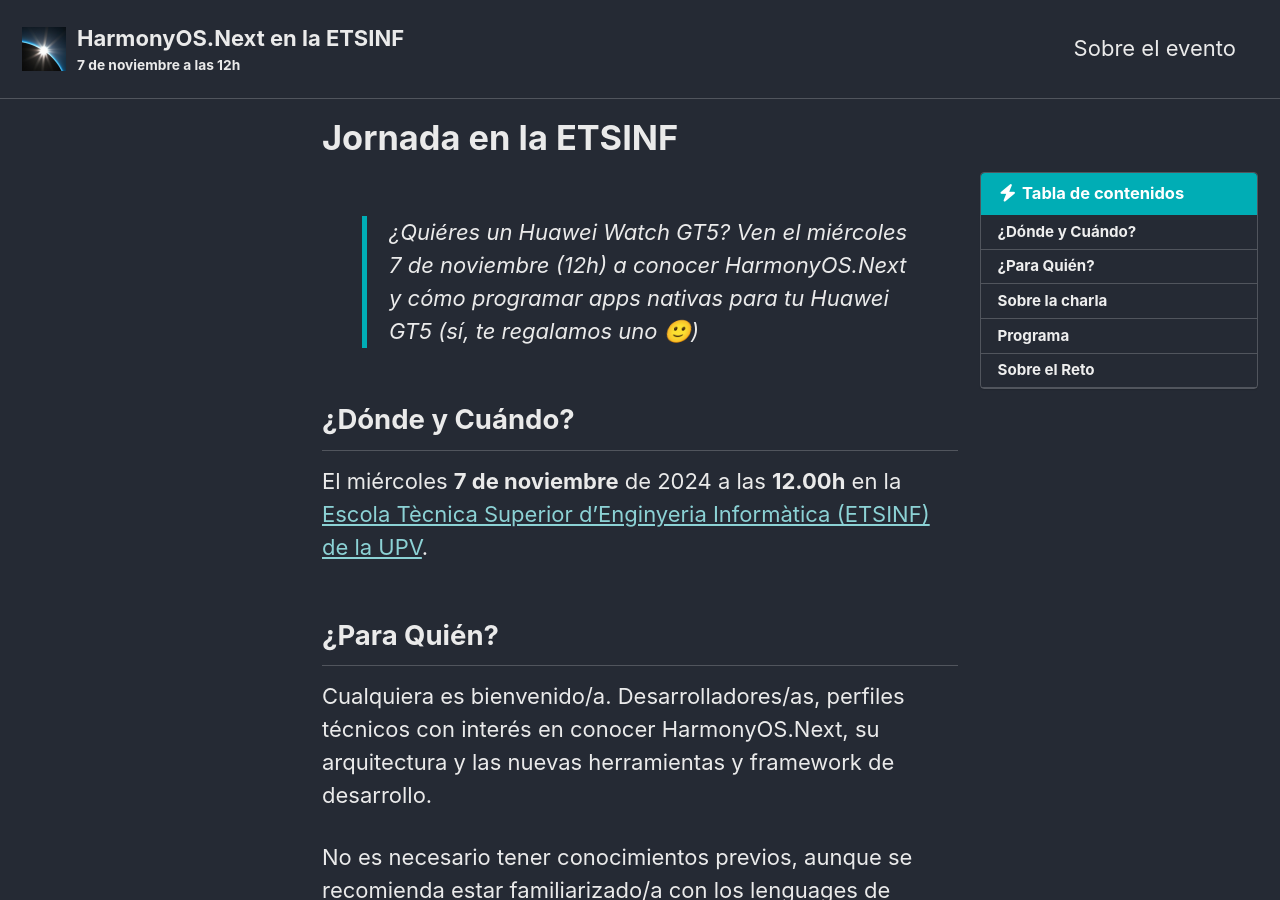
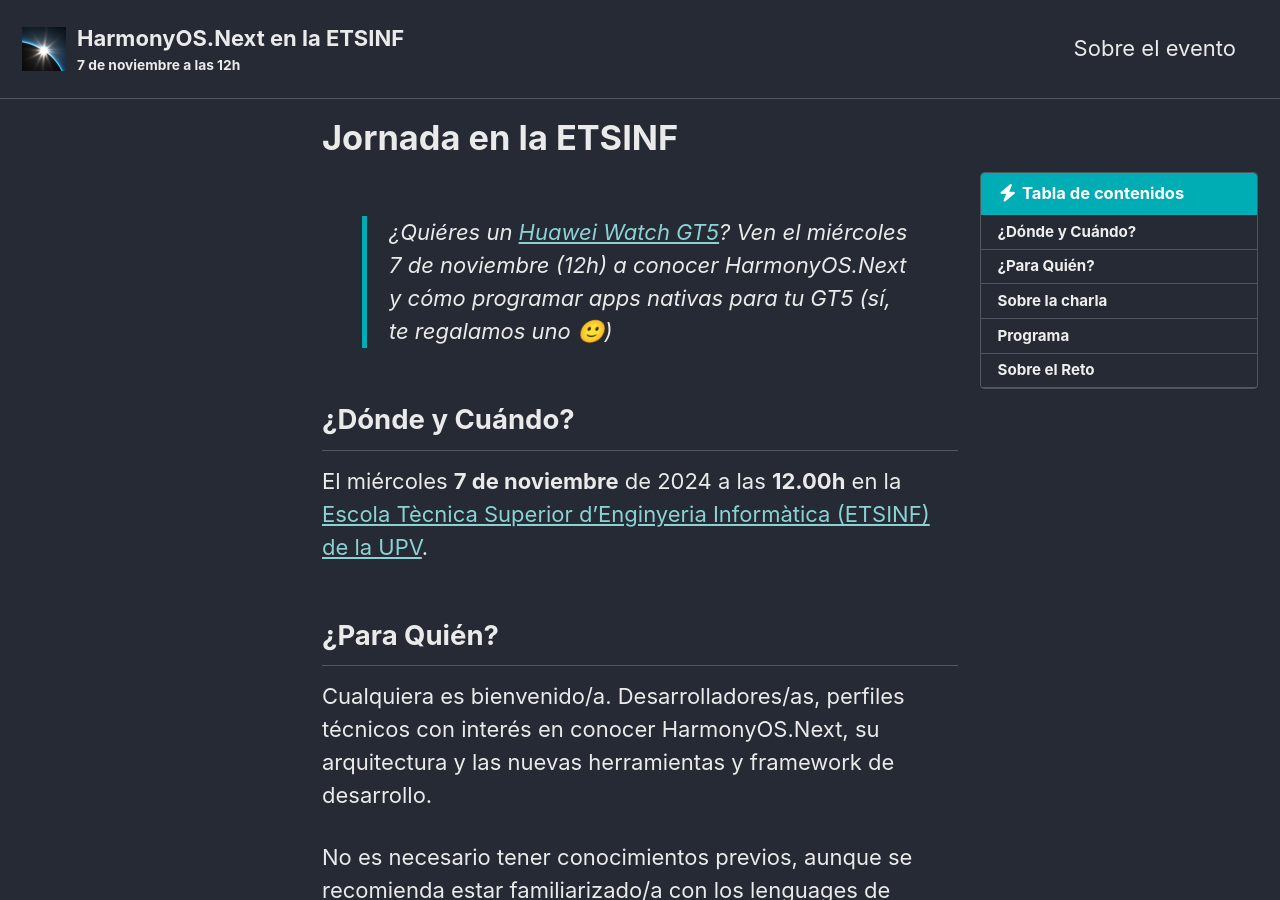
Before and after one commit to espinr/harmonyos, a Jekyll site: the page built from _pages/upv.md, in a window 1280 px wide and 900 px high. Built offline with Jekyll 4.4.1, drawn with Linux system fonts in a browser that asks for light colours; cached includes are drawn as plain includes.

Commit message:
Links to the watch

```diff
--- a/_pages/upv.md
+++ b/_pages/upv.md
@@ -8,7 +8,7 @@
 toc_icon: "bolt"
 ---
 
-> ¿Quiéres un Huawei Watch GT5? Ven el miércoles 7 de noviembre (12h) a conocer HarmonyOS.Next y cómo programar apps nativas para tu Huawei GT5 (sí, te regalamos uno 🙂)
+> ¿Quiéres un [Huawei Watch GT5](https://consumer.huawei.com/es/wearables/watch-gt5/specs/)? Ven el miércoles 7 de noviembre (12h) a conocer HarmonyOS.Next y cómo programar apps nativas para tu GT5 (sí, te regalamos uno 🙂)
 
 ## ¿Dónde y Cuándo?
 
```
